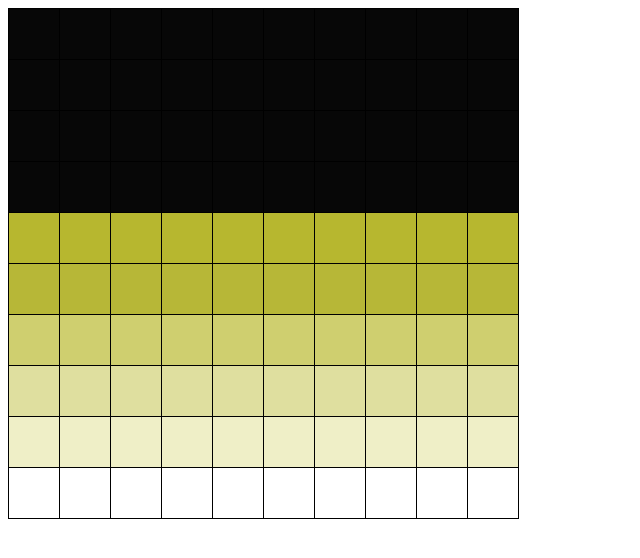
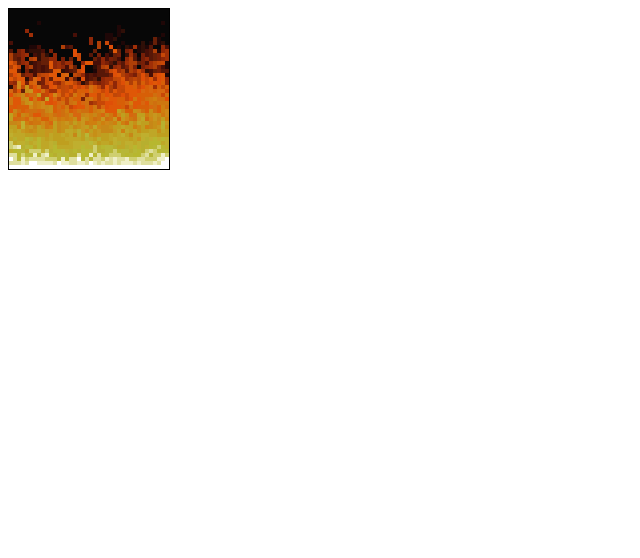
Before and after one commit to lucasmoraisads/fogodoom, a plain HTML site: page index.html in a window 1280 px wide. Shown: the whole page, without its empty margins (0-640 px from the left). Drawn offline with Linux system fonts and the light colour scheme.

Commit message:
Completo
Muito obrigado felipe dechamps

```diff
--- a/fogo.js
+++ b/fogo.js
@@ -1,6 +1,6 @@
 const firePixlsArray = []
-const fireWidth = 10
-const fireHeight = 10
+const fireWidth = 40
+const fireHeight = 40
 const lightnessColorsPalette = [{"r":7,"g":7,"b":7},{"r":31,"g":7,"b":7},{"r":47,"g":15,"b":7},{"r":71,"g":15,"b":7},{"r":87,"g":23,"b":7},{"r":103,"g":31,"b":7},{"r":119,"g":31,"b":7},{"r":143,"g":39,"b":7},{"r":159,"g":47,"b":7},{"r":175,"g":63,"b":7},{"r":191,"g":71,"b":7},{"r":199,"g":71,"b":7},{"r":223,"g":79,"b":7},{"r":223,"g":87,"b":7},{"r":223,"g":87,"b":7},{"r":215,"g":95,"b":7},{"r":215,"g":95,"b":7},{"r":215,"g":103,"b":15},{"r":207,"g":111,"b":15},{"r":207,"g":119,"b":15},{"r":207,"g":127,"b":15},{"r":207,"g":135,"b":23},{"r":199,"g":135,"b":23},{"r":199,"g":143,"b":23},{"r":199,"g":151,"b":31},{"r":191,"g":159,"b":31},{"r":191,"g":159,"b":31},{"r":191,"g":167,"b":39},{"r":191,"g":167,"b":39},{"r":191,"g":175,"b":47},{"r":183,"g":175,"b":47},{"r":183,"g":183,"b":47},{"r":183,"g":183,"b":55},{"r":207,"g":207,"b":111},{"r":223,"g":223,"b":159},{"r":239,"g":239,"b":199},{"r":255,"g":255,"b":255}]
 
 function start(){
@@ -8,7 +8,7 @@ function start(){
     createFireSource()
     renderFire()
 
-    setInterval(calcularFireprograming, 1000)
+    setInterval(calcularFireprograming, 50)
 }
 
 
@@ -38,12 +38,12 @@ function updateFire(currentPixelIndex){
         return
     }
 
-    const decay = 1
+    const decay = Math.floor(Math.random() * 3)
     const belowPixelIndexIntensity = firePixlsArray[belowPixelIndex]
     const newfireIntenity =
         belowPixelIndexIntensity - decay >= 0 ? belowPixelIndexIntensity - decay : 0
 
-    firePixlsArray[currentPixelIndex] = newfireIntenity
+    firePixlsArray[currentPixelIndex - decay] = newfireIntenity
 }
 
 function renderFire(){
@@ -56,7 +56,7 @@ function renderFire(){
                 const pixelIndex = column + (fireWidth * row)
                 const fireIntesity = firePixlsArray[pixelIndex]
 
-                if (debug == true){
+                if (debug === true){
                     html += '<td>'
                     html += `<div class="pixel-index">${pixelIndex}</div>`
                     html += fireIntesity
@@ -64,7 +64,7 @@ function renderFire(){
                 }else {
                     const color = lightnessColorsPalette[fireIntesity]
                     const colorString = `${color.r}, ${color.g}, ${color.b}`
-                    html += `<td style="background-color: rgb(${colorString})">`
+                    html += `<td class="pixel" style="background-color: rgb(${colorString})">`
                     html += `</td>`
                 }
 
--- a/index.html
+++ b/index.html
@@ -29,6 +29,11 @@
             right: 2px;
             color: #999;
         }
+        td.pixel {
+            width: 4px;
+            height: 4px;
+            border: 0;
+        }
     </style>
     <title>Fogo DOOM</title>
 </head>
```
